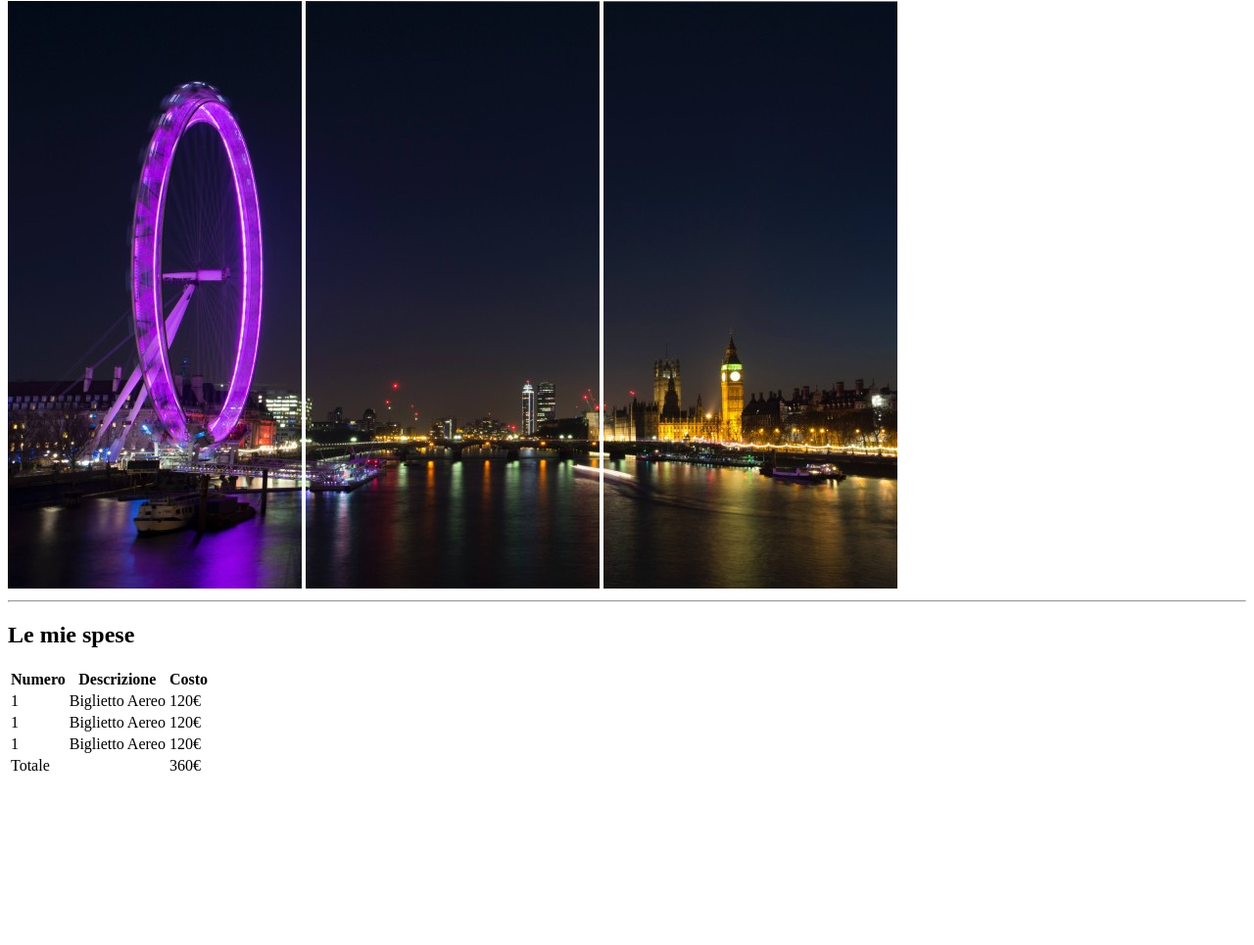
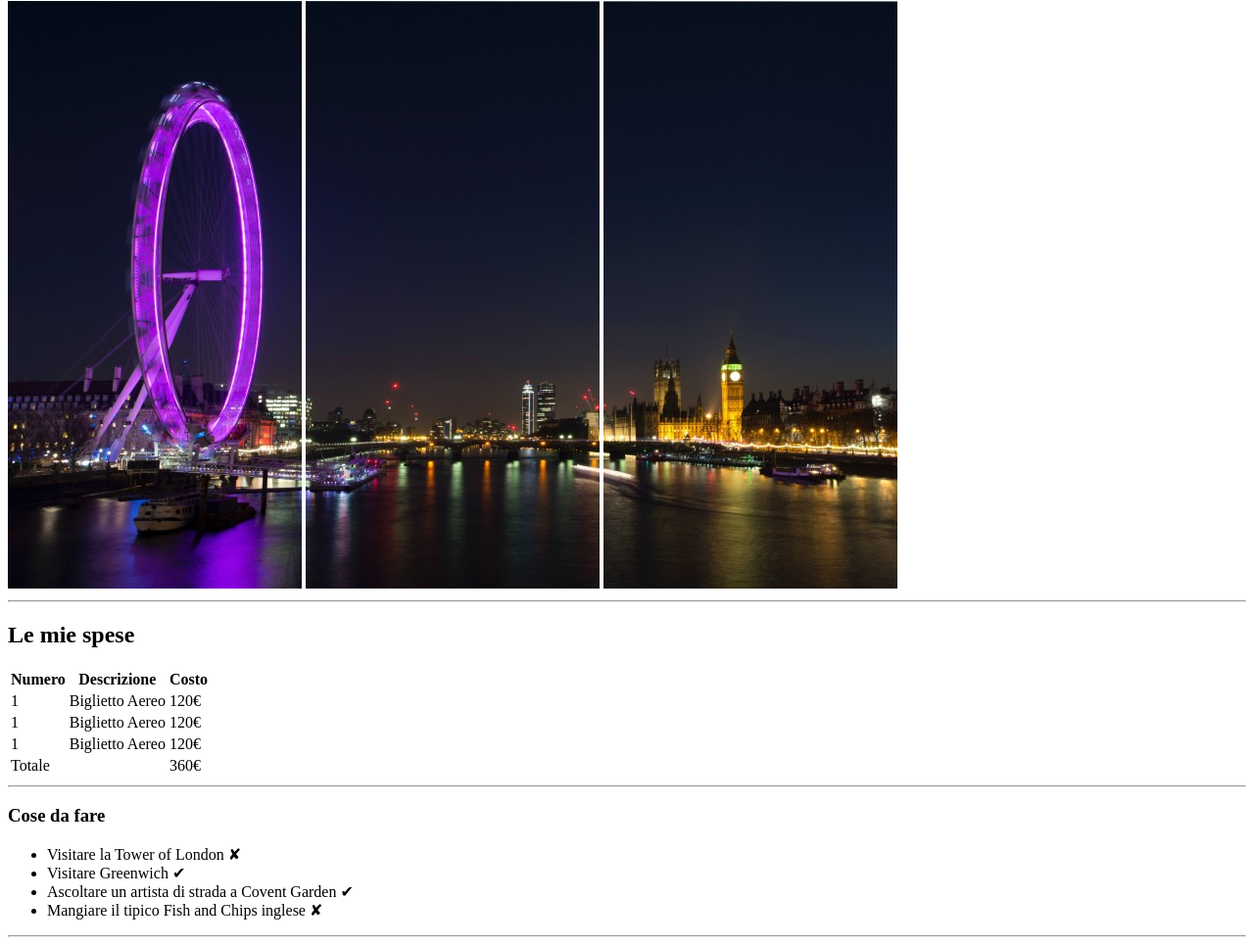
Before and after one commit to LorenzoNicco/html-london-trip, a plain HTML site: page index.html in a window 1280 px wide. Shown: the part 79-1044 px from the top of the page at 98% size. Before the commit the page ends 881 px from the top, so only its background shows below. Drawn offline with Linux system fonts and the light colour scheme.

Commit message:
Add cose da fare

```diff
--- a/index.html
+++ b/index.html
@@ -64,10 +64,22 @@
                         </tr>
                     </tfoot>
                 </table>
+
+                <hr>
             </div>
 
             <div>
                 <!-- cose da fare -->
+                <h3>Cose da fare</h3>
+
+                <ul>
+                    <li>Visitare la Tower of London &#10008;</li>
+                    <li>Visitare Greenwich &#10004;</li>
+                    <li>Ascoltare un artista di strada a Covent Garden &#10004;</li>
+                    <li>Mangiare il tipico Fish and Chips inglese &#10008;</li>
+                </ul>
+
+                <hr>
             </div>
 
             <div>
```
